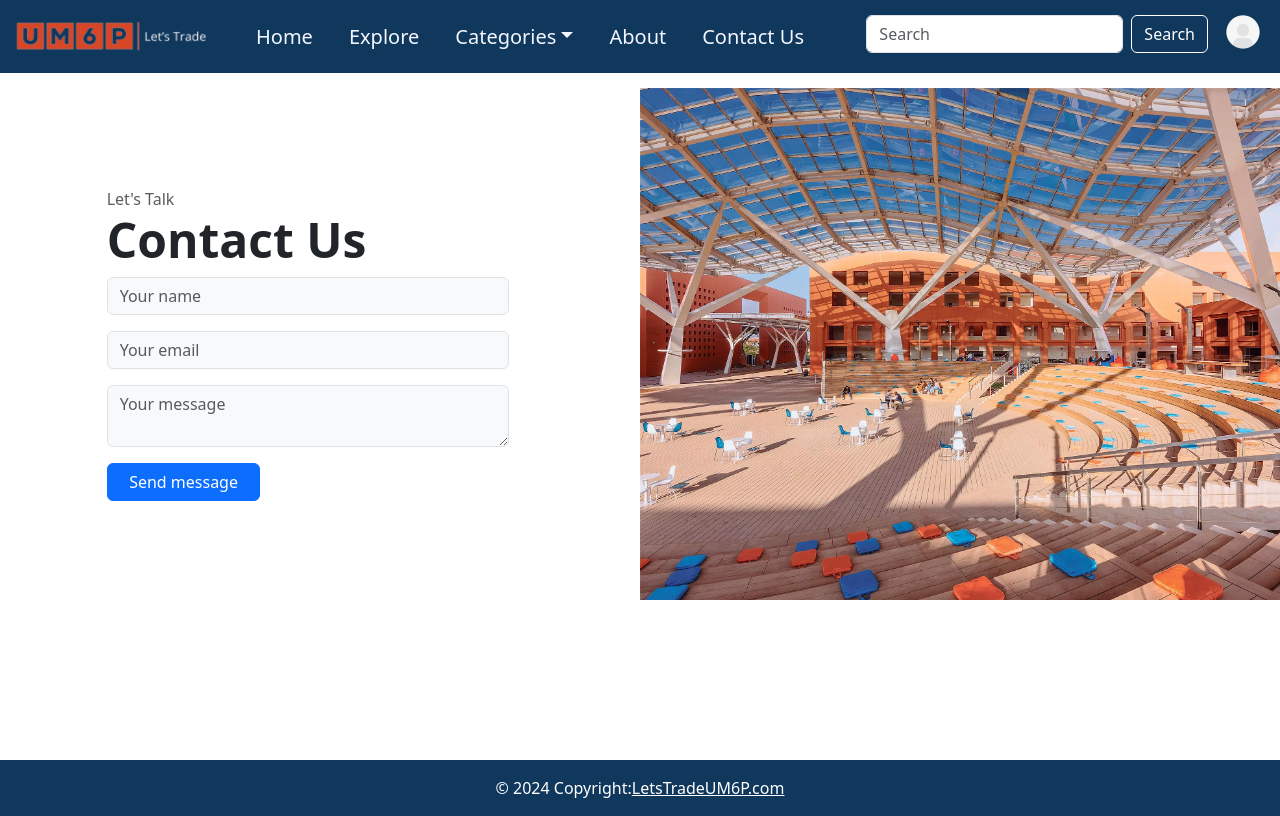
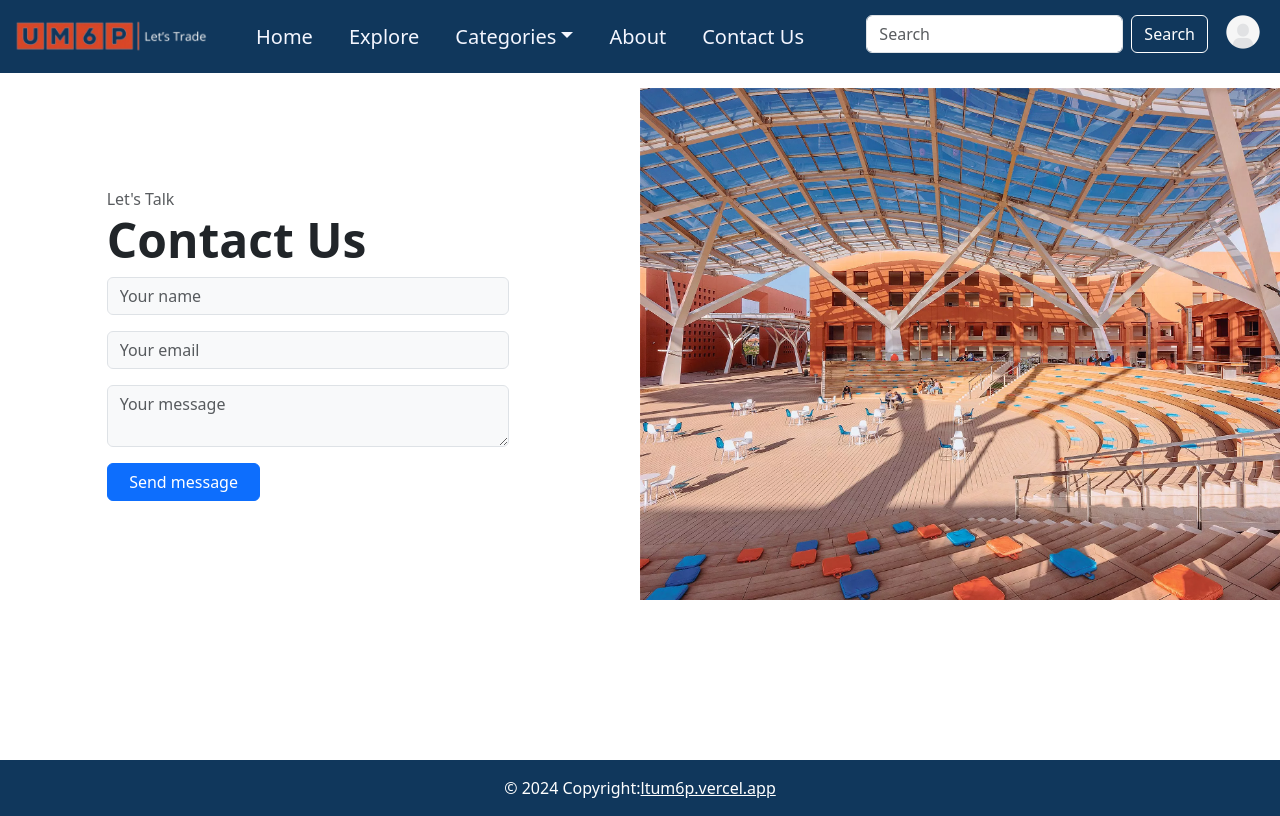
Before and after one commit to I-l-y-a-Z-z/TR1D3, a React (Vite) app in the folder LetsTradeUM6P/TR4D3/LetsTradeUM6P/: page /contactus in a window 1280 px wide. Built offline with nearby package versions, Linux system fonts and the light colour scheme.

Commit message:
Update Footer.tsx

```diff
--- a/LetsTradeUM6P/TR4D3/LetsTradeUM6P/src/components/Footer.tsx
+++ b/LetsTradeUM6P/TR4D3/LetsTradeUM6P/src/components/Footer.tsx
@@ -8,7 +8,7 @@ function Footer() {
           <div className="text-center text-white p-3">
             © 2024 Copyright:
             <a className="text-white" href="/">
-              LetsTradeUM6P.com
+              ltum6p.vercel.app
             </a>
           </div>
         </footer>
```
